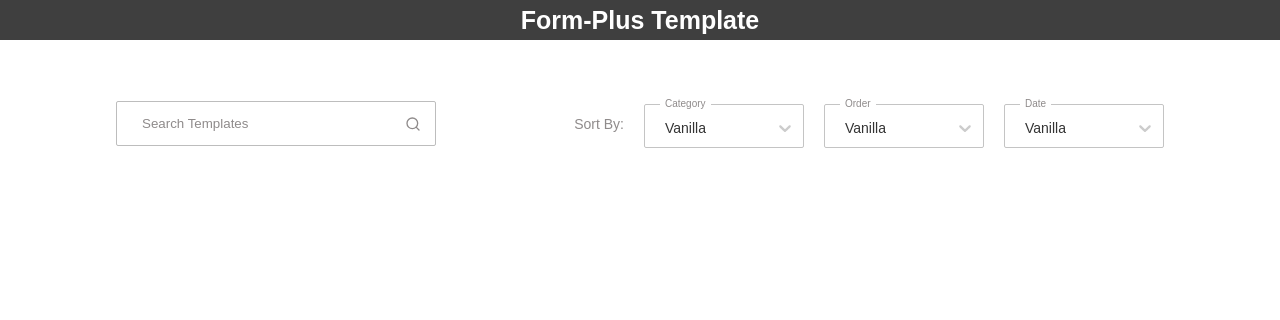
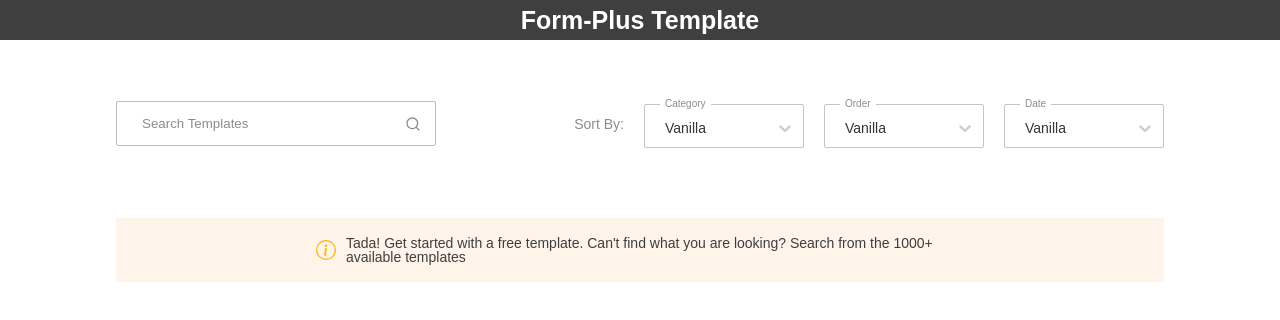
Before and after one commit to NwaguChima/form_plus, a React (Create React App) app: page / in a window 1280 px wide. Shown: the top 320 px of the page. Built offline with nearby package versions, Linux system fonts and the light colour scheme; a web font is replaced by a local one.

Commit message:
completed filters

```diff
--- a/src/components/infoItem/InfoItem.jsx
+++ b/src/components/infoItem/InfoItem.jsx
@@ -1,7 +1,19 @@
 import React from "react";
+import { BsInfoCircle } from "react-icons/bs";
+import styles from "./InfoItem.module.scss";
 
 const InfoItem = () => {
-  return <div>InfoItem</div>;
+  return (
+    <div className={styles.info}>
+      <i>
+        <BsInfoCircle />
+      </i>
+      <p>
+        Tada! Get started with a free template. Can't find what you are looking?
+        Search from the 1000+ available templates
+      </p>
+    </div>
+  );
 };
 
 export default InfoItem;
--- a/src/components/infoItem/InfoItem.module.scss
+++ b/src/components/infoItem/InfoItem.module.scss
@@ -0,0 +1,29 @@
+@use "../../styles/variables.scss" as varr;
+
+.info {
+  display: flex;
+  align-items: center;
+  background-color: varr.$info_bg;
+  padding: 1.8rem 20rem;
+  margin-top: 7rem;
+  margin-bottom: 4rem;
+
+  border-radius: 2px;
+  -webkit-border-radius: 2px;
+  -moz-border-radius: 2px;
+  -ms-border-radius: 2px;
+  -o-border-radius: 2px;
+
+  i {
+    display: flex;
+    align-items: center;
+    justify-content: center;
+    color: #fcb30a;
+    margin-right: 1rem;
+    font-size: 2rem;
+  }
+
+  p {
+    font-size: 1.4rem;
+  }
+}
--- a/src/pages/Home.jsx
+++ b/src/pages/Home.jsx
@@ -1,10 +1,12 @@
 import React from "react";
+import InfoItem from "../components/infoItem/InfoItem";
 import SearchNav from "../components/searchNav/SearchNav";
 
 const Home = () => {
   return (
     <div>
       <SearchNav />
+      <InfoItem />
     </div>
   );
 };
```
